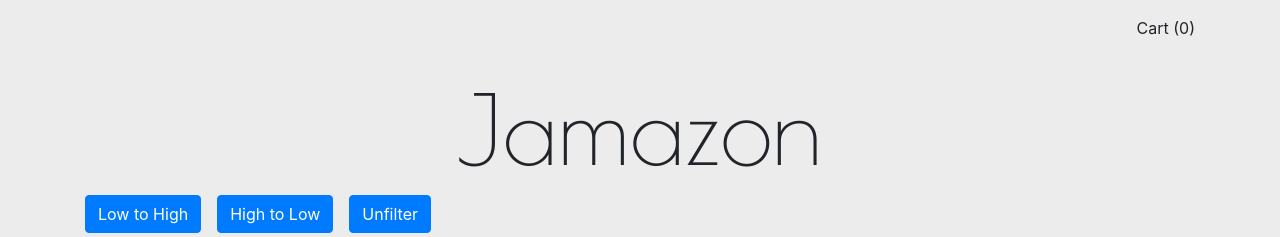
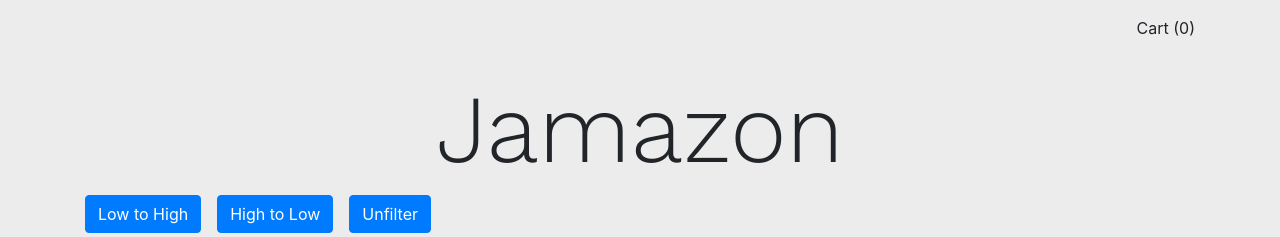
Before and after one commit to seanmurakami/jamazon, a website: page index.html in a window 1280 px wide. Shown: the top 237 px of the page. Drawn offline with nearby package versions, Linux system fonts and the light colour scheme.

Commit message:
updated the font for the heading

```diff
--- a/index.html
+++ b/index.html
@@ -7,6 +7,7 @@
   <meta http-equiv="X-UA-Compatible" content="ie=edge" />
   <title>Jamazon</title>
   <link rel="stylesheet" href="https://stackpath.bootstrapcdn.com/bootstrap/4.1.3/css/bootstrap.min.css" integrity="sha384-MCw98/SFnGE8fJT3GXwEOngsV7Zt27NXFoaoApmYm81iuXoPkFOJwJ8ERdknLPMO" crossorigin="anonymous"/>
+  <link href="https://fonts.googleapis.com/css?family=Work+Sans:300" rel="stylesheet"/>
   <link href="https://fonts.googleapis.com/css?family=Poiret+One" rel="stylesheet"/>
   <link rel="stylesheet" href="styles.css" />
 </head>
--- a/styles.css
+++ b/styles.css
@@ -7,7 +7,7 @@ h1 {
 }
 
 .page-title {
-  font-family: "Poiret One", cursive;
+  font-family: "Work Sans", sans-serif;
 }
 
 .hidden {
```
